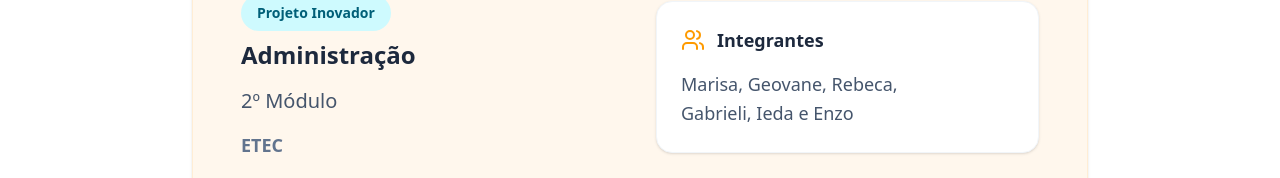
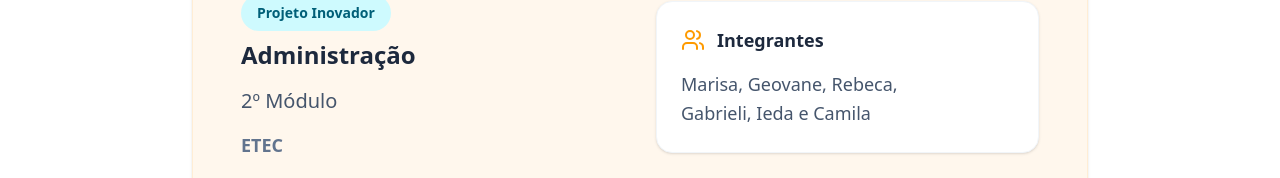
Before and after one commit to RevistaZen10/TMDoctor, a React (Vite) app: page / in a window 1280 px wide. Shown: the part 2102-2280 px from the top of the page. Built offline with nearby package versions, Linux system fonts and the light colour scheme.

Commit message:
fix: Update team member name in Home page
Corrects a typo in the list of team members displayed on the Home page, changing "Enzo" to "Camila".

```diff
--- a/src/pages/Home.tsx
+++ b/src/pages/Home.tsx
@@ -182,7 +182,7 @@ export default function Home() {
                 </div>
                 <p className="text-slate-600 leading-relaxed text-lg">
                   Marisa, Geovane, Rebeca,<br />
-                  Gabrieli, Ieda e Enzo
+                  Gabrieli, Ieda e Camila
                 </p>
               </div>
             </div>
```
